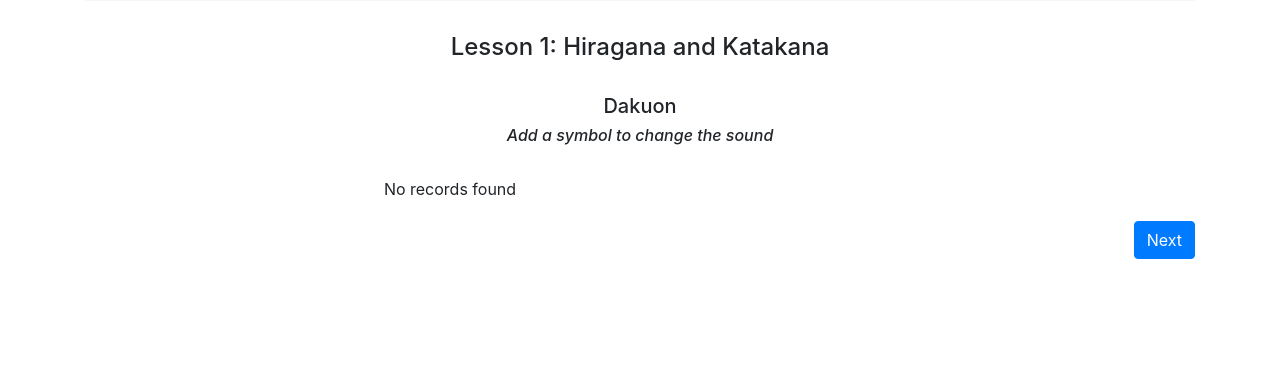
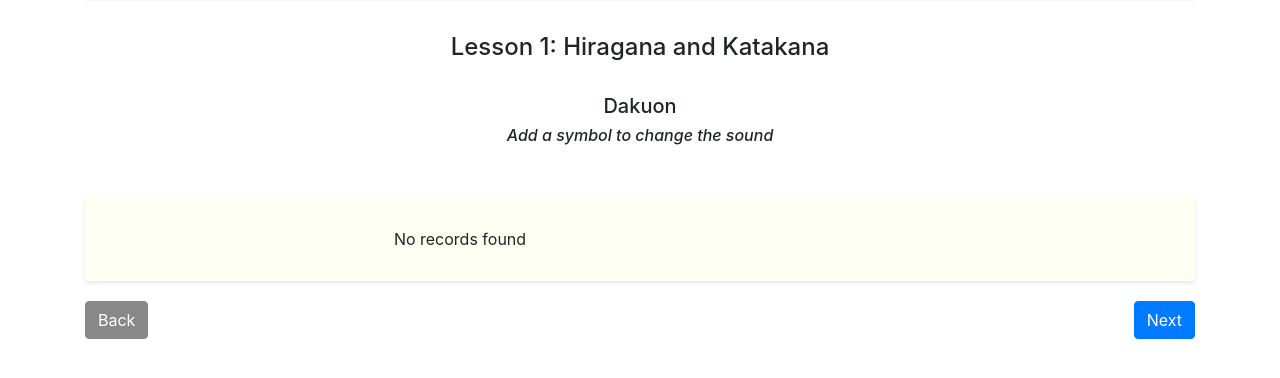
Before and after one commit to annjoeannjoe/languagelearningplatform, a PHP site: page /japanese_lesson1_hiragana_dakuon.php in a window 1280 px wide. Shown: the part 180-558 px from the top of the page. Run offline with PHP 8.4, Linux system fonts and the light colour scheme; data that the repository does not hold is empty; some libraries are stand-ins or nearby versions.

Commit message:
Update japanese_lesson1_hiragana_dakuon.php

```diff
--- a/japanese_lesson1_hiragana_dakuon.php
+++ b/japanese_lesson1_hiragana_dakuon.php
@@ -10,7 +10,7 @@ include 'nav.php';
             margin-bottom: 20px;
             box-shadow: 0 4px 8px 0 rgba(0,0,0,0.2);
             transition: 0.3s;
-            background-color: #DEEBFF; /* Lighter card background color */
+            background-color: #D9FFF2; /* Lighter card background color */
         }
 
         .card:hover {
@@ -37,6 +37,25 @@ include 'nav.php';
             margin-top: 20px;
             margin-bottom: 20px;
         }
+
+        .container-japan{
+            margin-top: 20px;
+            padding: 30px;
+            background-color: #fdfff2;
+            box-shadow: 0 2px 4px rgba(0,0,0,0.1);
+        }
+
+        .back-btn{
+            margin-bottom: 20px;
+            float: left;
+            background-color: #888888;
+            border-color: #888888;
+        }
+
+        .back-btn:hover{
+            background-color: #555555;
+
+        }
     </style>
 </head>
 <body>
@@ -57,7 +76,7 @@ include 'nav.php';
     <h5><center>Dakuon</center></h5>
     <h6><i><center>Add a symbol to change the sound</center></i></h6>
     <br>
-
+<div class="container-japan">
     <div class="row justify-content-center">
         <?php
         // Connect to the database
@@ -103,9 +122,11 @@ include 'nav.php';
         <!-- Add an empty column for alignment -->
         <div class="col-md-4"></div>
     </div>
+</div>
 
     <div class="row justify-content-center">
         <div class="col-12 text-right">
+            <a href="japanese_lesson1.php" class="btn btn-primary back-btn">Back</a>
             <a href="japanese_lesson1_hiragana_combo.php" class="btn btn-primary">Next</a>
         </div>
     </div>
```
